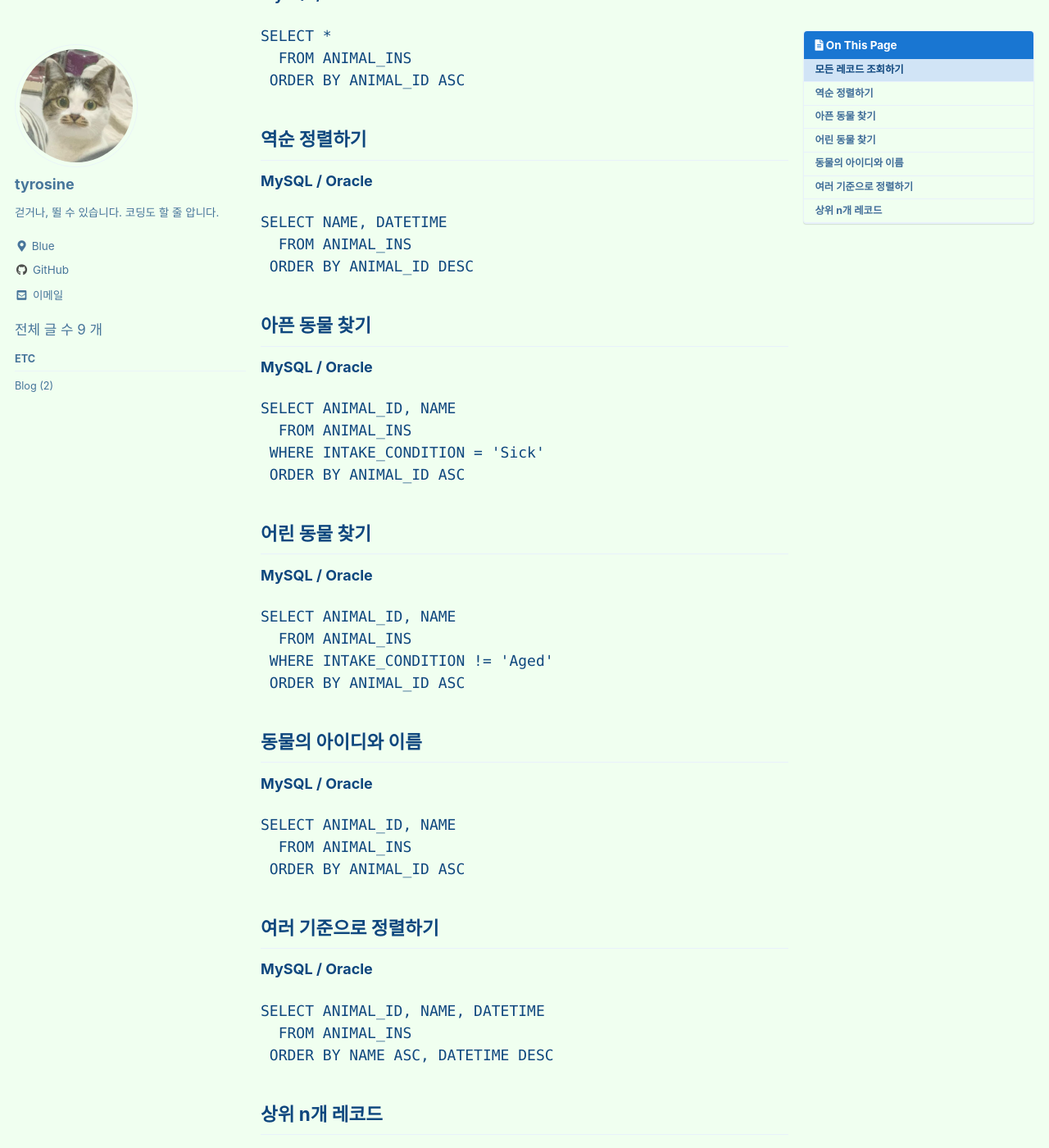
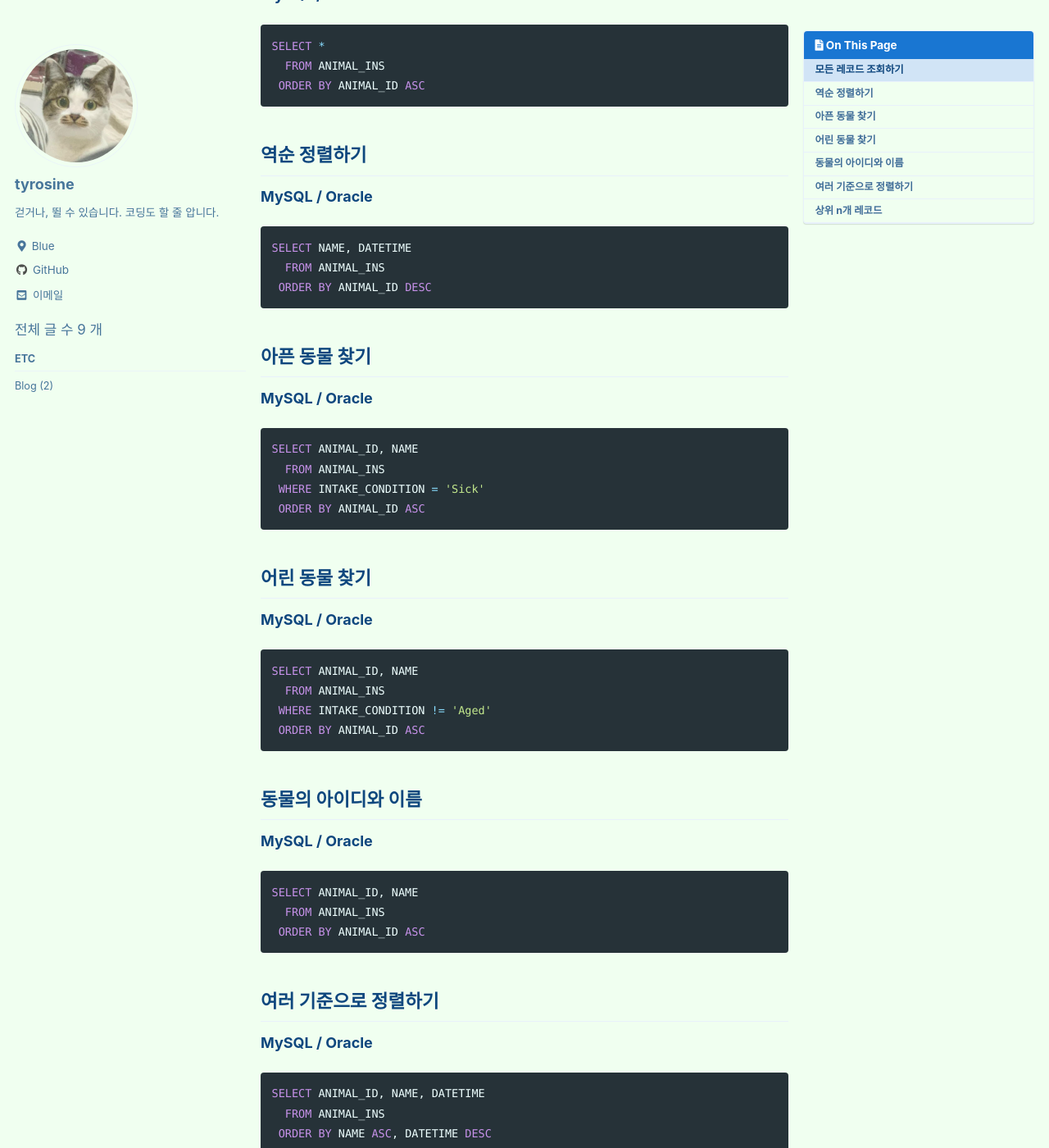
Before and after one commit to tyrosine1153/tyrosine1153.github.io, a Jekyll site: the page built from _posts/2021-06-29-SQL-고득점-Kit(1).md, in a window 1280 px wide and 1400 px high, scrolled down 327 px. Shown: the whole window at 82% size. Built offline with Jekyll 4.4.1, drawn with Linux system fonts in a browser that asks for light colours; cached includes are drawn as plain includes; comment, search, counter and statistics services are not loaded; some of the changed text lies outside the part shown.

Commit message:
Edit posts to fix typo

````diff
--- a/_posts/2021-06-29-SQL-고득점-Kit(1).md
+++ b/_posts/2021-06-29-SQL-고득점-Kit(1).md
@@ -20,7 +20,7 @@ last_modified_at: 2021-06-29
 
 **MySQL / Oracle**
 
-```mysql
+```sql
 SELECT *
   FROM ANIMAL_INS
  ORDER BY ANIMAL_ID ASC
@@ -32,7 +32,7 @@ SELECT *
 
 **MySQL / Oracle**
 
-```mysql
+```sql
 SELECT NAME, DATETIME
   FROM ANIMAL_INS
  ORDER BY ANIMAL_ID DESC
@@ -44,7 +44,7 @@ SELECT NAME, DATETIME
 
 **MySQL / Oracle**
 
-```mysql
+```sql
 SELECT ANIMAL_ID, NAME
   FROM ANIMAL_INS
  WHERE INTAKE_CONDITION = 'Sick'
@@ -57,7 +57,7 @@ SELECT ANIMAL_ID, NAME
 
 **MySQL / Oracle**
 
-```mysql
+```sql
 SELECT ANIMAL_ID, NAME
   FROM ANIMAL_INS
  WHERE INTAKE_CONDITION != 'Aged'
@@ -70,7 +70,7 @@ SELECT ANIMAL_ID, NAME
 
 **MySQL / Oracle**
 
-```mysql
+```sql
 SELECT ANIMAL_ID, NAME
   FROM ANIMAL_INS
  ORDER BY ANIMAL_ID ASC
@@ -82,7 +82,7 @@ SELECT ANIMAL_ID, NAME
 
 **MySQL / Oracle**
 
-```mysql
+```sql
 SELECT ANIMAL_ID, NAME, DATETIME
   FROM ANIMAL_INS
  ORDER BY NAME ASC, DATETIME DESC
@@ -94,7 +94,7 @@ SELECT ANIMAL_ID, NAME, DATETIME
 
 **MySQL**
 
-```mysql
+```sql
 SELECT NAME
   FROM ANIMAL_INS
  ORDER BY DATETIME ASC
````
Also changed, not shown: _posts/2021-08-05-SQL-고득점-Kit(5).md (+5 -5 lines).
